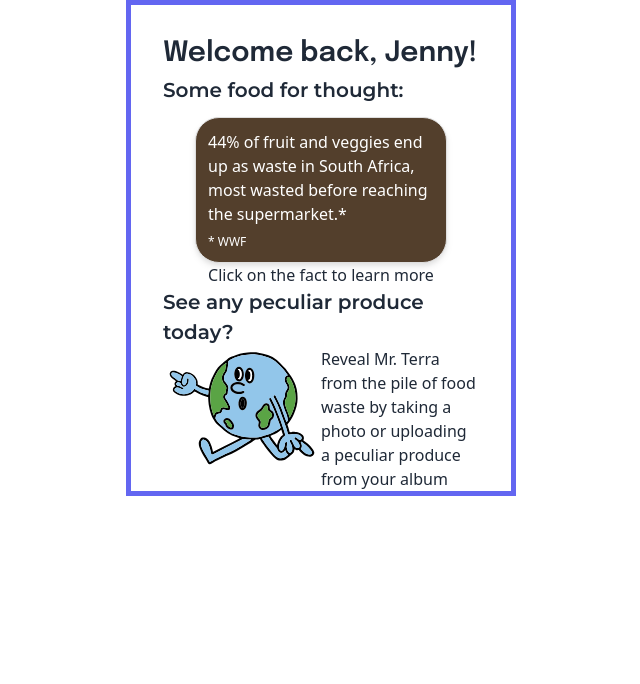
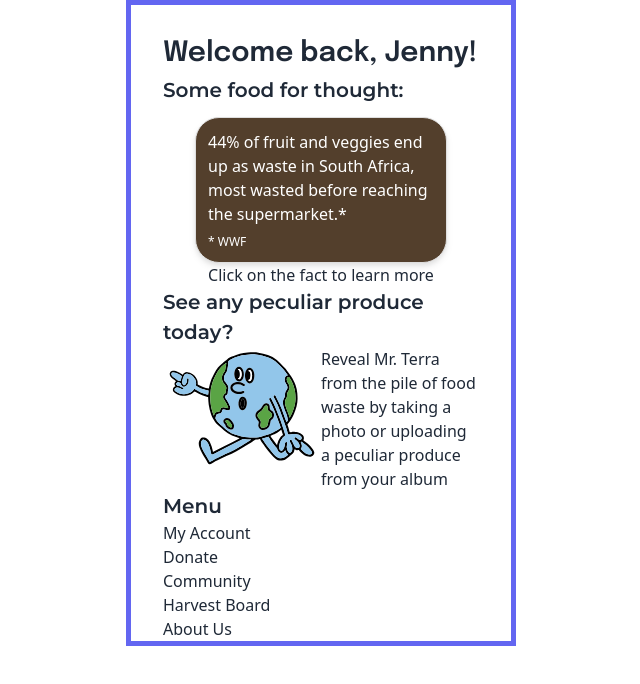
Before and after one commit to royanger/terra, a Next.js app: page /dashboard in a window 1280 px wide. Shown: the top 684 px of the page, without its empty margins (319-959 px from the left). Built offline with nearby package versions, Linux system fonts and the light colour scheme.

Commit message:
Added placeholders for routes

```diff
--- /dev/null
+++ b/src/pages/404.jsx
@@ -0,0 +1,18 @@
+import { Title } from '../components/Title'
+import { Layout } from '../components/ui/Layout'
+
+export default function FourOhFour() {
+   return (
+      <>
+         <Title variant="h1">FourOhFour Photo</Title>
+      </>
+   )
+}
+
+FourOhFour.getLayout = function getLayout(page) {
+   return (
+      <>
+         <Layout>{page}</Layout>
+      </>
+   )
+}
--- /dev/null
+++ b/src/pages/about-us.jsx
@@ -0,0 +1,21 @@
+import { Title } from '../components/Title'
+import { Layout } from '../components/ui/Layout'
+import Link from 'next/link'
+
+export default function AboutUs() {
+   return (
+      <>
+         <Title variant="h1">About Us Photo</Title>
+         <p>About Us, link to FAQ</p>
+         <Link href="/about-us/faq">FAQ link</Link>
+      </>
+   )
+}
+
+AboutUs.getLayout = function getLayout(page) {
+   return (
+      <>
+         <Layout>{page}</Layout>
+      </>
+   )
+}
--- /dev/null
+++ b/src/pages/about-us/faq.jsx
@@ -0,0 +1,18 @@
+import { Layout } from '../../components/ui/Layout'
+import { Title } from '../../components/Title'
+
+export default function FAQ() {
+   return (
+      <>
+         <Title variant="h1">FAQ </Title>
+      </>
+   )
+}
+
+FAQ.getLayout = function getLayout(page) {
+   return (
+      <>
+         <Layout>{page}</Layout>
+      </>
+   )
+}
--- /dev/null
+++ b/src/pages/account.jsx
@@ -0,0 +1,21 @@
+import { Title } from '../components/Title'
+import { Layout } from '../components/ui/Layout'
+
+export default function MyAccount() {
+   return (
+      <>
+         <Title variant="h1">My Account</Title>
+         <p>
+            Display the My Account page, and include the Harvest Board component
+         </p>
+      </>
+   )
+}
+
+MyAccount.getLayout = function getLayout(page) {
+   return (
+      <>
+         <Layout>{page}</Layout>
+      </>
+   )
+}
--- /dev/null
+++ b/src/pages/community.jsx
@@ -0,0 +1,19 @@
+import { Title } from '../components/Title'
+import { Layout } from '../components/ui/Layout'
+
+export default function Community() {
+   return (
+      <>
+         <Title variant="h1">Community Photo</Title>
+         <p>List of top Terrarians in the community</p>
+      </>
+   )
+}
+
+Community.getLayout = function getLayout(page) {
+   return (
+      <>
+         <Layout>{page}</Layout>
+      </>
+   )
+}
--- a/src/pages/dashboard.jsx
+++ b/src/pages/dashboard.jsx
@@ -1,52 +1,75 @@
-import React, { useEffect, useState } from 'react';
-import FunFacts from '../components/FunFacts';
-import { Title } from '../components/Title';
-import { Layout } from '../components/ui/Layout';
+import React, { useEffect, useState } from 'react'
+import FunFacts from '../components/FunFacts'
+import { Title } from '../components/Title'
+import { Layout } from '../components/ui/Layout'
+import Link from 'next/link'
 
 export default function Dashboard() {
-   const [funFactDialogOpen, setFunFactDialogOpen] = useState(false);
-   const [funFactObj, setFunFactObj] = useState({});
+   const [funFactDialogOpen, setFunFactDialogOpen] = useState(false)
+   const [funFactObj, setFunFactObj] = useState({})
 
    useEffect(() => {
-      randomizeFact();
-   }, []);
+      randomizeFact()
+   }, [])
 
    const randomizeFact = () => {
-      setFunFactObj(funFactsDB[Math.floor(Math.random() * funFactsDB.length)]);
-   };
-   const { funFactMessage, funFactRef } = funFactObj;
+      setFunFactObj(funFactsDB[Math.floor(Math.random() * funFactsDB.length)])
+   }
+   const { funFactMessage, funFactRef } = funFactObj
 
    const funFactToggle = () => {
-      setFunFactDialogOpen(!funFactDialogOpen);
-   };
+      setFunFactDialogOpen(!funFactDialogOpen)
+   }
 
    return (
       <>
-         <Title variant='h1'>Welcome back, Jenny!</Title>
-         <Title variant='h2'>Some food for thought:</Title>
+         <Title variant="h1">Welcome back, Jenny!</Title>
+         <Title variant="h2">Some food for thought:</Title>
          <FunFacts
             funFactToggle={funFactToggle}
             funFactMessage={funFactMessage}
             funFactRef={funFactRef}
          />
-         <div className='flex items-center justify-center w-full'>
+         <div className="flex items-center justify-center w-full">
             <p onClick={randomizeFact}>Click on the fact to learn more</p>
          </div>
 
-         <Title variant='h2'>See any peculiar produce today?</Title>
+         <Title variant="h2">See any peculiar produce today?</Title>
          {/* refactor this */}
 
-         <div className='grid grid-cols-2'>
+         <div className="grid grid-cols-2">
             <div>
-               <img src='/images/mrterra/mr.t-pointing.svg' alt='globe' />
+               <img src="/images/mrterra/mr.t-pointing.svg" alt="globe" />
             </div>
             <div>
                Reveal Mr. Terra from the pile of food waste by taking a photo or
                uploading a peculiar produce from your album
             </div>
          </div>
+         <div>
+            <ul>
+               <li>
+                  <Title variant="h2">Menu</Title>
+               </li>
+               <li>
+                  <Link href="/account">My Account</Link>
+               </li>
+               <li>
+                  <Link href="/donate">Donate</Link>
+               </li>
+               <li>
+                  <Link href="community">Community</Link>
+               </li>
+               <li>
+                  <Link href="harvest-board">Harvest Board</Link>
+               </li>
+               <li>
+                  <Link href="about-us">About Us</Link>
+               </li>
+            </ul>
+         </div>
       </>
-   );
+   )
 }
 
 Dashboard.getLayout = function getLayout(page) {
@@ -54,8 +77,8 @@ Dashboard.getLayout = function getLayout(page) {
       <>
          <Layout>{page}</Layout>
       </>
-   );
-};
+   )
+}
 
 const funFactsDB = [
    {
@@ -101,4 +124,4 @@ const funFactsDB = [
       funFactLink:
          'https://www.oneplanetnetwork.org/sites/default/files/wwf_food_waste_and_loss_final.pdf',
    },
-];
+]
--- a/src/pages/donate.jsx
+++ b/src/pages/donate.jsx
@@ -1,5 +1,6 @@
 import Header from '../components/Header'
 import { Title } from '../components/Title'
+import { Layout } from '../components/ui/Layout'
 
 export default function Donate() {
    return (
@@ -40,3 +41,11 @@ export default function Donate() {
       </>
    )
 }
+
+Donate.getLayout = function getLayout(page) {
+   return (
+      <>
+         <Layout>{page}</Layout>
+      </>
+   )
+}
--- /dev/null
+++ b/src/pages/harvest-board.jsx
@@ -0,0 +1,22 @@
+import { Title } from '../components/Title'
+import { Layout } from '../components/ui/Layout'
+
+export default function HarvestBoard() {
+   return (
+      <>
+         <Title variant="h1">Harvest Board Photo</Title>
+         <p>
+            Include the Harvest Board as its own reusuable component for here
+            and My Account
+         </p>
+      </>
+   )
+}
+
+HarvestBoard.getLayout = function getLayout(page) {
+   return (
+      <>
+         <Layout>{page}</Layout>
+      </>
+   )
+}
--- /dev/null
+++ b/src/pages/upload.jsx
@@ -0,0 +1,19 @@
+import { Title } from '../components/Title'
+import { Layout } from '../components/ui/Layout'
+
+export default function Upload() {
+   return (
+      <>
+         <Title variant="h1">Upload Photo</Title>
+         <p>Upload image/take photo, and subsequent screens</p>
+      </>
+   )
+}
+
+Upload.getLayout = function getLayout(page) {
+   return (
+      <>
+         <Layout>{page}</Layout>
+      </>
+   )
+}
```
